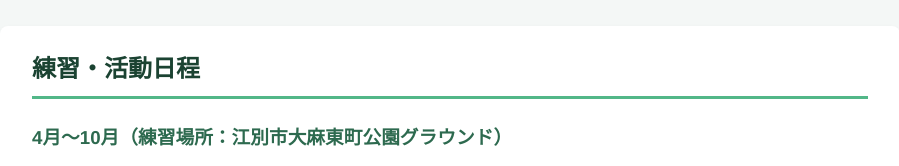
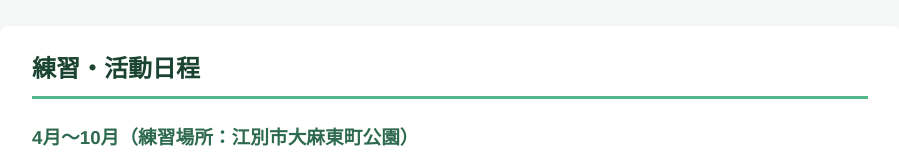
Before and after one commit to ebechilds-byte/oasa-childs, a plain HTML site: page index.html in a window 1280 px wide. Shown: the part 1140-1306 px from the top of the page, without its empty margins (190-1089 px from the left). Drawn offline with Linux system fonts and the light colour scheme.

Commit message:
Update index.html

```diff
--- a/index.html
+++ b/index.html
@@ -396,7 +396,7 @@
         <section id="schedule">
             <h2>練習・活動日程</h2>
 
-            <h3>4月～10月（練習場所：江別市大麻東町公園グラウンド）</h3>
+            <h3>4月～10月（練習場所：江別市大麻東町公園）</h3>
             <table>
                 <tr>
                     <th>練習日</th>
```
